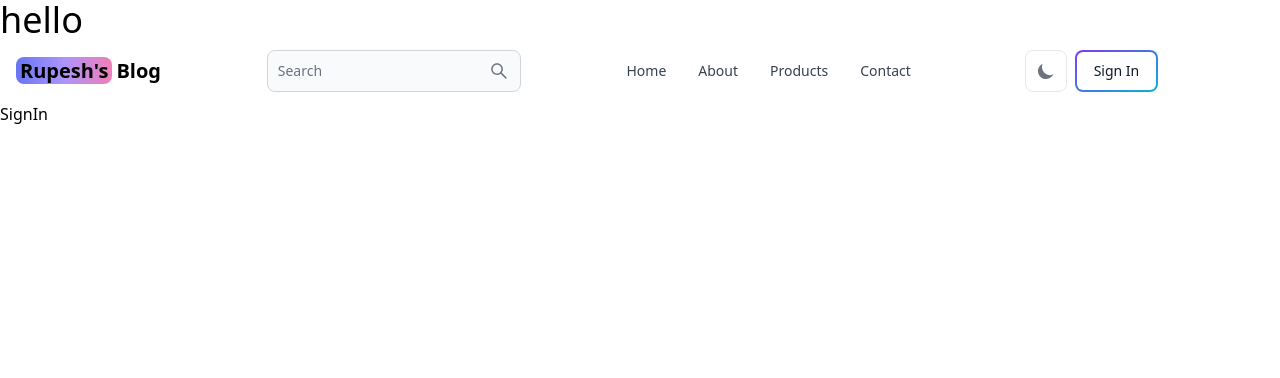
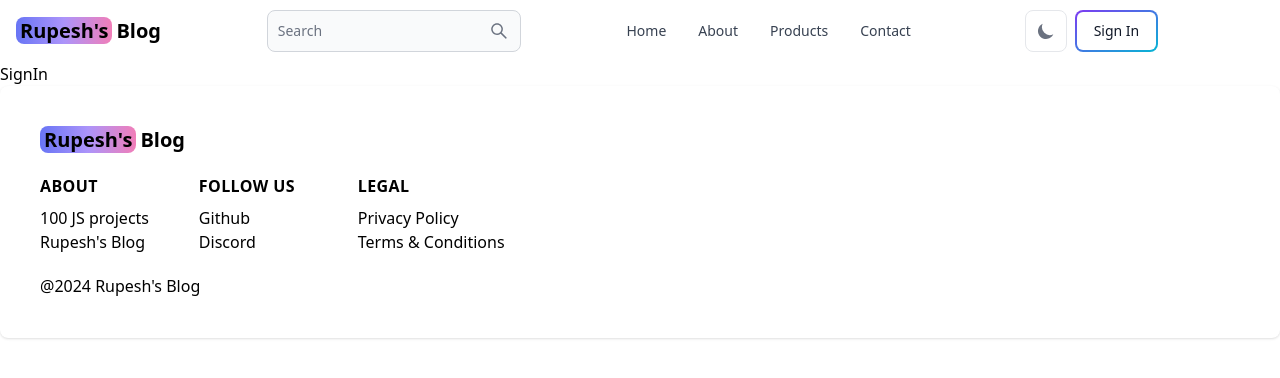
Before and after one commit to RupeshMahanta1994/Rupesh-s-Blog, a React (Vite) app in the folder client/: page /signin in a window 1280 px wide. Shown: the top 378 px of the page. Built offline with nearby package versions, Linux system fonts and the light colour scheme.

Commit message:
Completed Footer component

```diff
--- a/client/src/App.jsx
+++ b/client/src/App.jsx
@@ -1,12 +1,11 @@
 import "./App.css";
 import { BrowserRouter, Routes, Route } from "react-router-dom";
 import { About, Projects, SignUp, SignIn } from "./pages";
-import { Header } from "./components";
+import { Header, Footer } from "./components";
 
 function App() {
   return (
     <>
-      <h1 className="text-4xl">hello</h1>
       <BrowserRouter>
         <Header />
         <Routes>
@@ -15,6 +14,7 @@ function App() {
           <Route path="/signup" element={<SignUp />} />
           <Route path="/signin" element={<SignIn />} />
         </Routes>
+        <Footer />
       </BrowserRouter>
     </>
   );
--- /dev/null
+++ b/client/src/components/Footer/index.jsx
@@ -0,0 +1,51 @@
+import { Footer } from "flowbite-react";
+import React from "react";
+
+const index = () => {
+  return (
+    <>
+      <Footer className="dark:bg-gray-800 dark:text-slate-100">
+        <div className="px-10 py-10 space-y-5">
+          <div className="">
+            {/**Logo */}
+            <div className="self-center whitespace-nowrap text-xl font-semibold ">
+              <span className="bg-gradient-to-r from-indigo-500 via-purple-400 to-pink-400 px-1 rounded-lg mr-1">
+                Rupesh's
+              </span>
+              Blog
+            </div>
+          </div>
+          {/**Menu items */}
+          <div className="grid grid-cols-2 gap-3 md:grid-cols-3">
+            <div className="">
+              <h1 className="uppercase font-semibold  tracking-wide mb-2">
+                about
+              </h1>
+              <p>100 JS projects</p>
+              <p>Rupesh's Blog</p>
+            </div>
+            <div>
+              <h1 className="uppercase font-semibold  tracking-wide mb-2">
+                follow us
+              </h1>
+              <p>Github</p>
+              <p>Discord</p>
+            </div>
+            <div>
+              <h1 className="uppercase font-semibold  tracking-wide mb-2">
+                legal
+              </h1>
+              <p>Privacy Policy</p>
+              <p>Terms & Conditions</p>
+            </div>
+          </div>
+          <div className="">
+            <h1>@2024 Rupesh's Blog</h1>
+          </div>
+        </div>
+      </Footer>
+    </>
+  );
+};
+
+export default index;
--- a/client/src/components/index.jsx
+++ b/client/src/components/index.jsx
@@ -1 +1,2 @@
 export { default as Header } from "./Header";
+export { default as Footer } from "./Footer";
```
